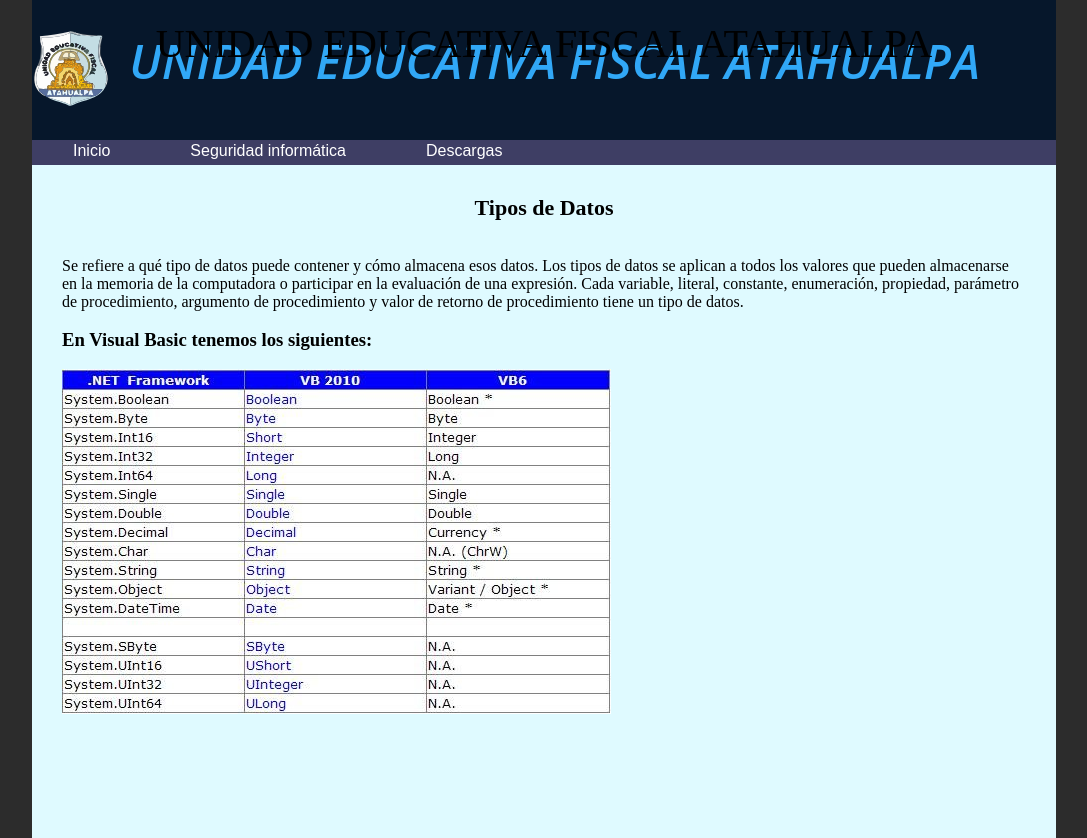
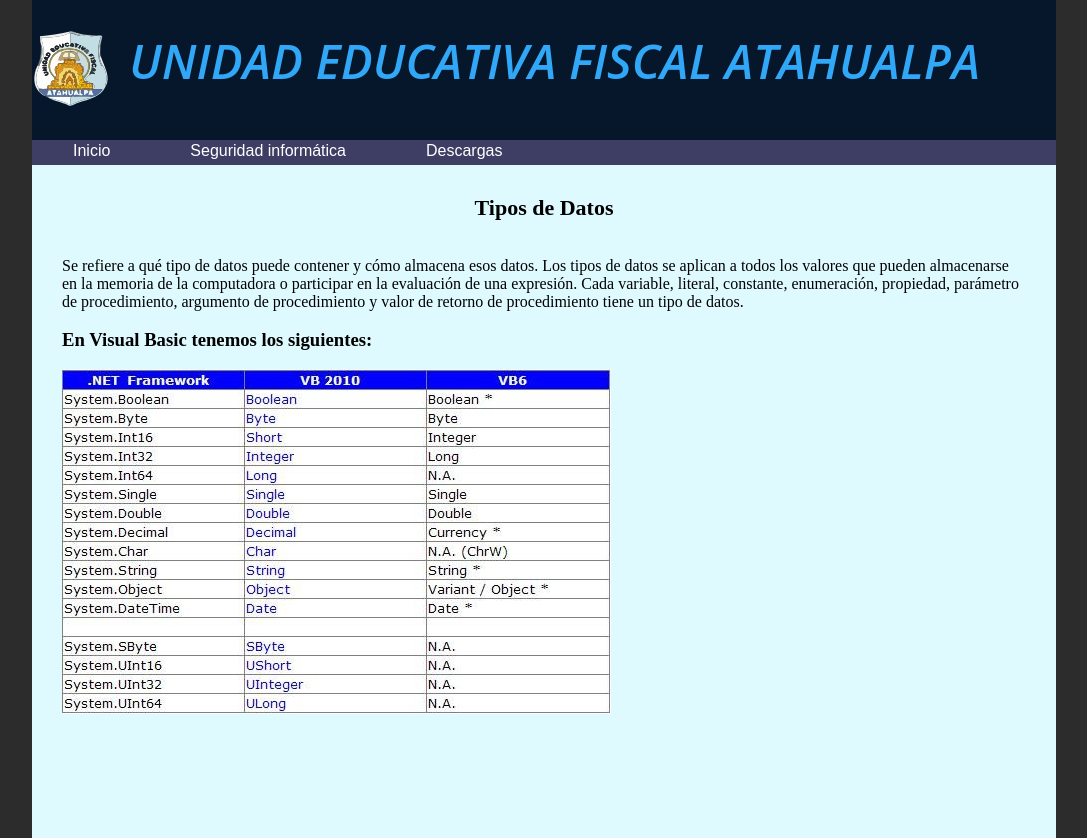
Before and after one commit to ojedasig/uefaVisualBasic, a plain HTML site: page temas/t5.html in a window 1280 px wide. Shown: the whole page, without its empty margins (96-1183 px from the left). Drawn offline with Linux system fonts and the light colour scheme; files that its build step writes are made by us from their sources; files whose address does not match are found by name.

Commit message:
Update t5.html

```diff
--- a/temas/t5.html
+++ b/temas/t5.html
@@ -12,7 +12,7 @@
 
 <body>
     <div class="header">
-        <a id="uefa">UNIDAD EDUCATIVA FISCAL ATAHUALPA</a>
+
     </div>
     <nav class="menu1">
         <a class="btnM1" href="index.html">Inicio</a>
```
